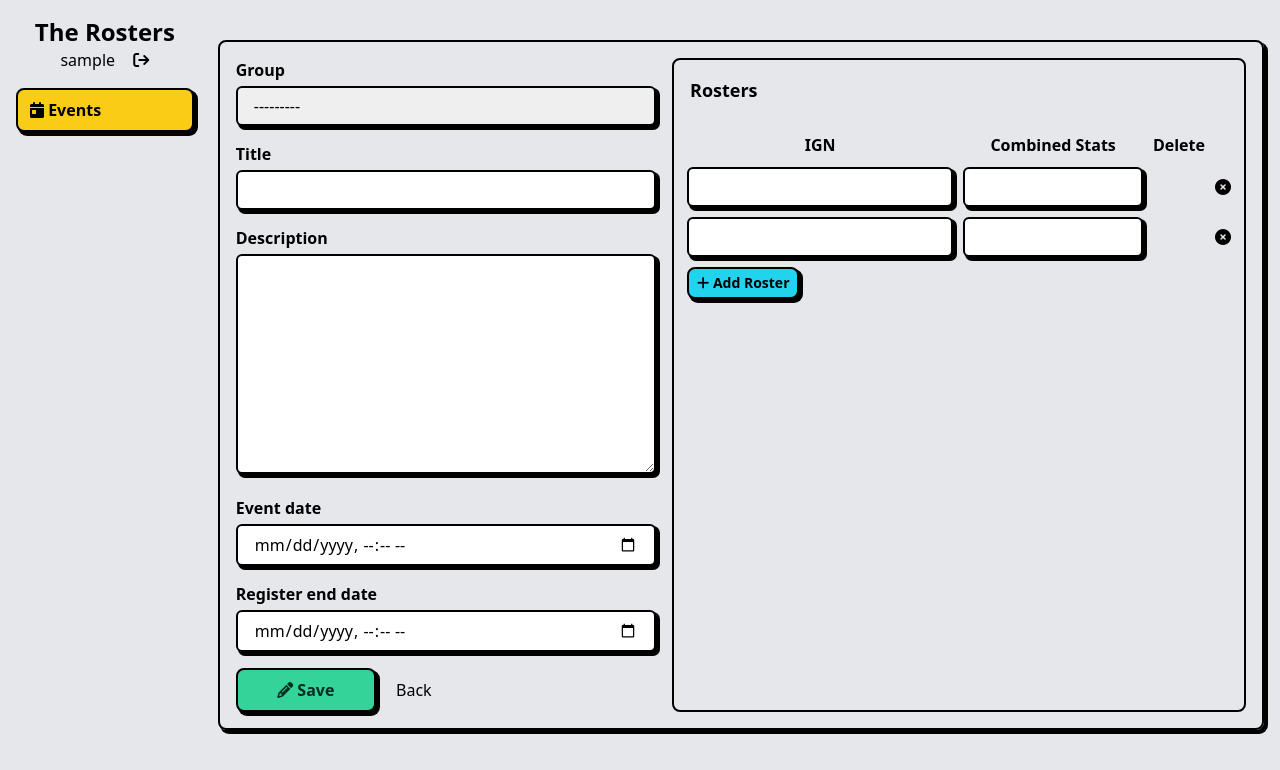
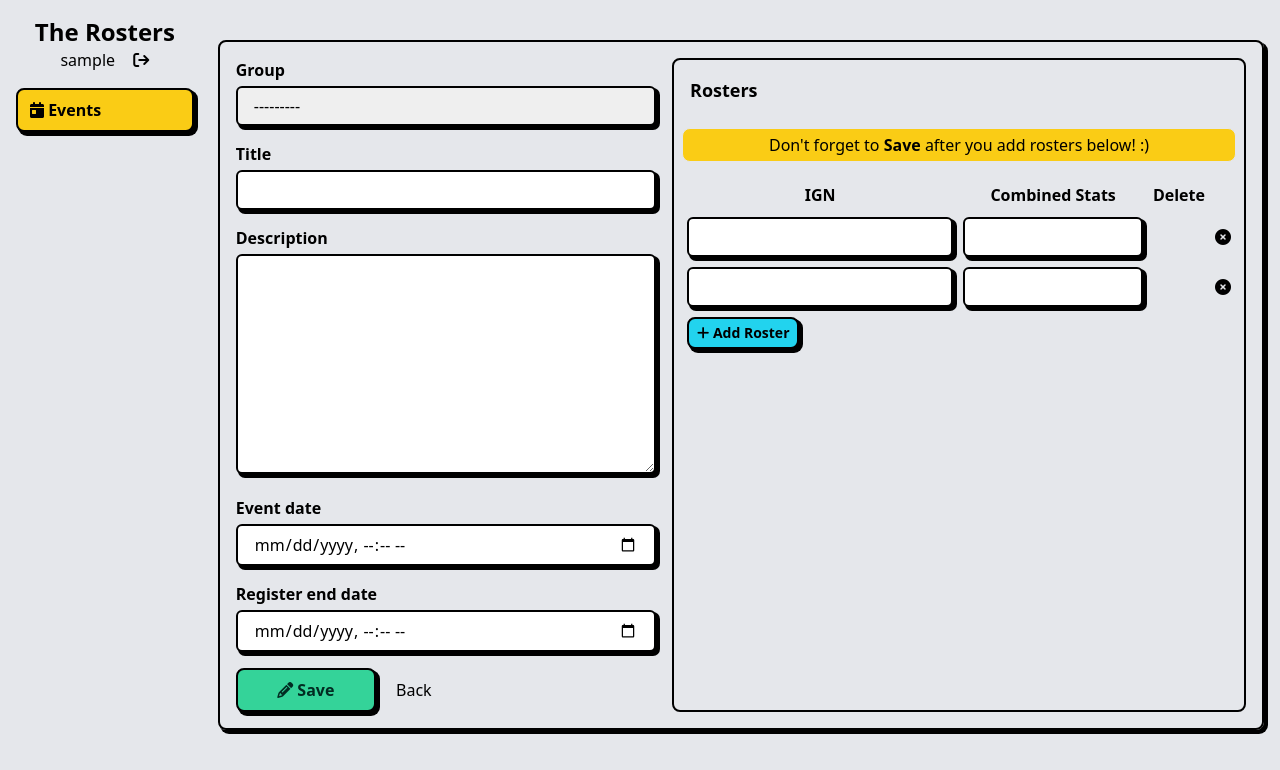
Before and after one commit to eriwiana/pimd-rosters, a Django app: page /events/new/ in a window 1280 px wide. Shown: the top 770 px of the page. Run offline with Django 4.2, Linux system fonts and the light colour scheme; the visitor is signed in with stand-in values (Sample User, id 1); data that the repository does not hold is empty; some libraries are stand-ins or nearby versions.

Commit message:
Added warning banner

```diff
--- a/rosters/templates/partials/roster_formset.html
+++ b/rosters/templates/partials/roster_formset.html
@@ -10,6 +10,11 @@
   </a>
   {% endif %}
 </div>
+
+<!-- warning banner -->
+<div class="border rounded-lg bg-yellow-400 text-center px-2 py-1 mb-4">Don't forget to <b>Save</b> after you add rosters below! :)</div>
+<!-- end of warning banner -->
+
 <table class="table">
   {{ rosters.management_form }}
 
```
